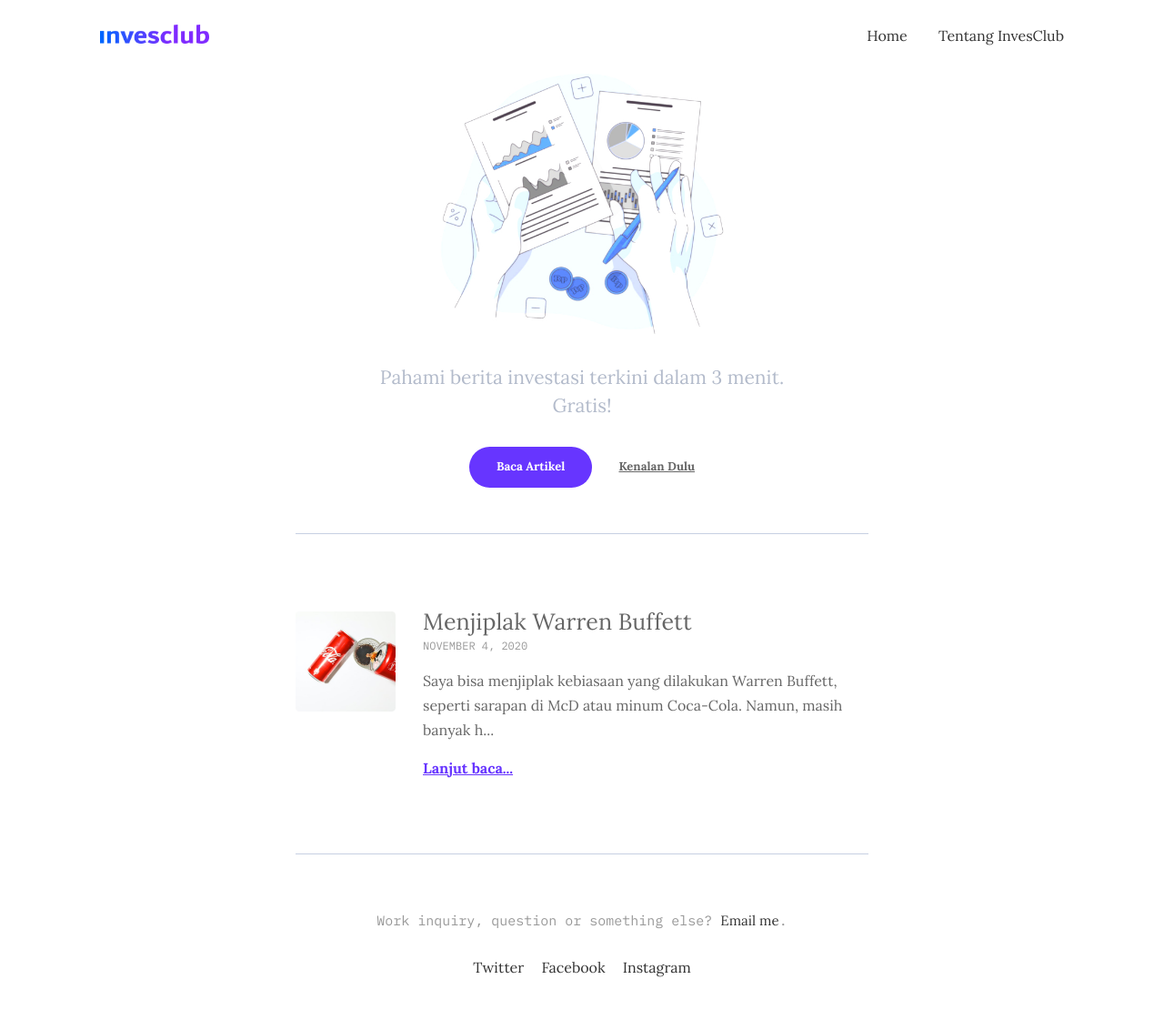
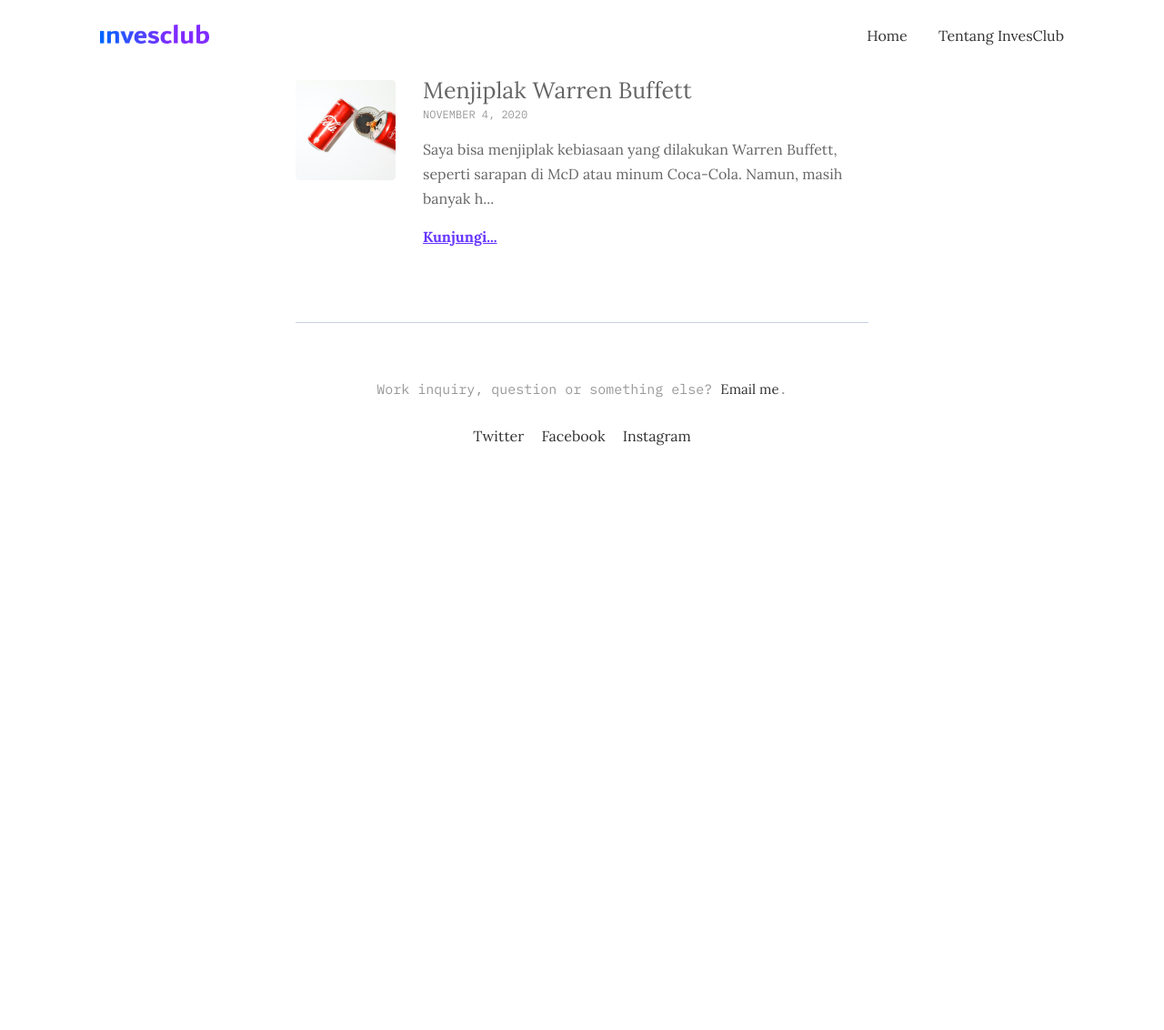
Before and after one commit to ekonomikusid/home, a Jekyll site: the page built from index.html, in a window 1280 px wide. Shown: the whole page at 91% size. Built offline with Jekyll 4.4.1, drawn with Linux system fonts in a browser that asks for light colours; after the commit the page ends 900 px from its top, so only the background shows below that.

Commit message:
Update index.html

```diff
--- a/index.html
+++ b/index.html
@@ -2,21 +2,6 @@
 layout: default
 ---
 
-<div class="container">
-  <!-- begin author -->
-  <section class="author" data-aos="fade-up" data-aos-easing="ease-out-quad" data-aos-duration="700">
-    <div class="author__inner">
-  <img src="{{site.baseurl}}{{site.author.image}}" alt="{{site.author.name}}" class="author__img">
-      <p class="author__bio">{{ site.author.bio }}</p>
-      <div class="author__more">
-        <a href="#baca" class="say-hello">Baca Artikel</a>
-        <a href="{{site.baseurl}}/about/" class="know-more">Kenalan Dulu</a>
-      </div>
-    </div>
-  </section>
-  <div id="baca" style="margin-bottom: 75px"><p></p></div>
-  <!-- end author -->
-</div>
 <div class="container">
   {% if site.posts.size > 0 %}
     {% for post in site.posts %}
@@ -34,7 +19,7 @@
           <span class="article__date"><time datetime="{{ post.date | date_to_xmlschema }}">{% assign date_format = site.minima.date_format | default: "%B %-d, %Y" %}{{ post.date | date: date_format }}</time></span>
         </div>
         <p class="article__excerpt">{% if post.description %}{{ post.description }}{% else %}{{ post.content | strip_html | truncate: 130 }}{% endif %}</p>
-        <a href="{{ post.url | prepend: site.baseurl }}" class="read-more">Lanjut baca...</a>
+        <a href="{{ post.url | prepend: site.baseurl }}" class="read-more">Kunjungi...</a>
       </div>
     </div>
     {% endfor %}
```
